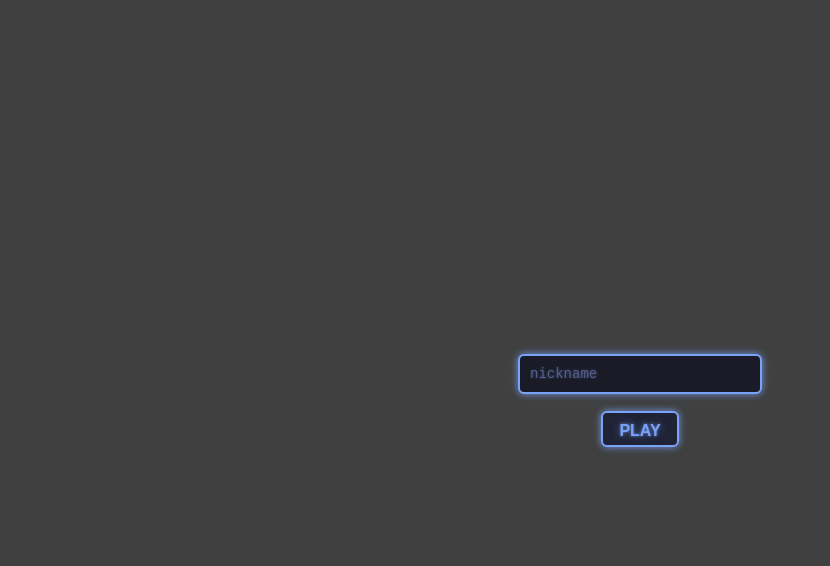
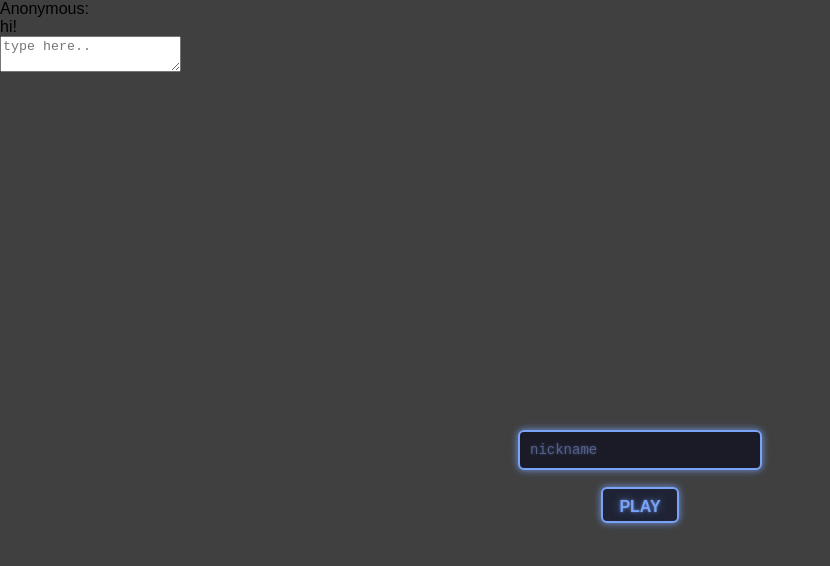
Before and after one commit to lunarfractal/chat-client, a plain HTML site: page static/index.html in a window 1280 px wide. Shown: the whole page, without its empty margins (0-830 px from the left). Drawn offline with nearby package versions, Linux system fonts and the light colour scheme.

Commit message:
Update index.html

```diff
--- a/static/index.html
+++ b/static/index.html
@@ -1,28 +1,59 @@
 <!DOCTYPE html>
 <html>
   <head>
-	<meta http-equiv="X-UA-Compatible" content="IE=Edge">
-	<meta charset="utf-8">
-	<meta name="title" content="linux">
-	<meta property="og:type" content="website">
-	<link rel="stylesheet" type="text/css" href="css/main-notmin.css">
-	<link id="favicon" rel="icon" type="image/png" href="images/favicon.png">
+    <meta http-equiv="X-UA-Compatible" content="IE=Edge" />
+    <meta charset="utf-8" />
+    <meta name="title" content="linux" />
+    <meta property="og:type" content="website" />
+    <link rel="stylesheet" type="text/css" href="css/main-notmin.css" />
+    <link id="favicon" rel="icon" type="image/png" href="images/favicon.png" />
     <title>linux</title>
 
-  <link rel="preconnect" href="https://fonts.googleapis.com">
-<link rel="preconnect" href="https://fonts.gstatic.com" crossorigin>
-<link href="https://fonts.googleapis.com/css2?family=VT323&display=swap" rel="stylesheet">
+    <link rel="preconnect" href="https://fonts.googleapis.com" />
+    <link rel="preconnect" href="https://fonts.gstatic.com" crossorigin />
+    <link
+      href="https://fonts.googleapis.com/css2?family=VT323&display=swap"
+      rel="stylesheet"
+    />
     <script src="https://ajax.googleapis.com/ajax/libs/jquery/3.7.1/jquery.min.js"></script>
     <script src="main-notmin.js"></script>
   </head>
   <body>
-  <div class="app">
+    <div id="cursor-place"></div>
+    <div class="chat-container">
+      <div id="chatbox">
+        <div class="message-box">
+          <span class="nick-display">Anonymous:&nbsp;</span>
+          <div class="message-content">hi!</div>
         </div>
-  <div id="cursor-place"></div>
+      </div>
+      <div id="chatInput">
+        <textarea
+          id="chat"
+          class="chat-input"
+          placeholder="type here.."
+          type="text"
+          maxlength="200"
+          onkeydown="if(event.keyCode == 13) window.app.sendMessage()"
+        ></textarea>
+      </div>
+    </div>
     <div id="overlay">
       <div id="nickInput">
-      <input id="nick" class="input-nick" maxlength="15" placeholder="nickname" type="text" onkeydown="if(event.keyCode == 13) document.getElementById('playButton').click()" />
-      <button id="playButton" onclick="window.app.clickPlay(document.getElementById('nick').value)">PLAY</button>
+        <input
+          id="nick"
+          class="input-nick"
+          maxlength="15"
+          placeholder="nickname"
+          type="text"
+          onkeydown="if(event.keyCode == 13) document.getElementById('playButton').click()"
+        />
+        <button
+          id="playButton"
+          onclick="window.app.clickPlay(document.getElementById('nick').value)"
+        >
+          PLAY
+        </button>
       </div>
     </div>
   </body>
```
Lines whose indentation alone changed are shown as unchanged.
